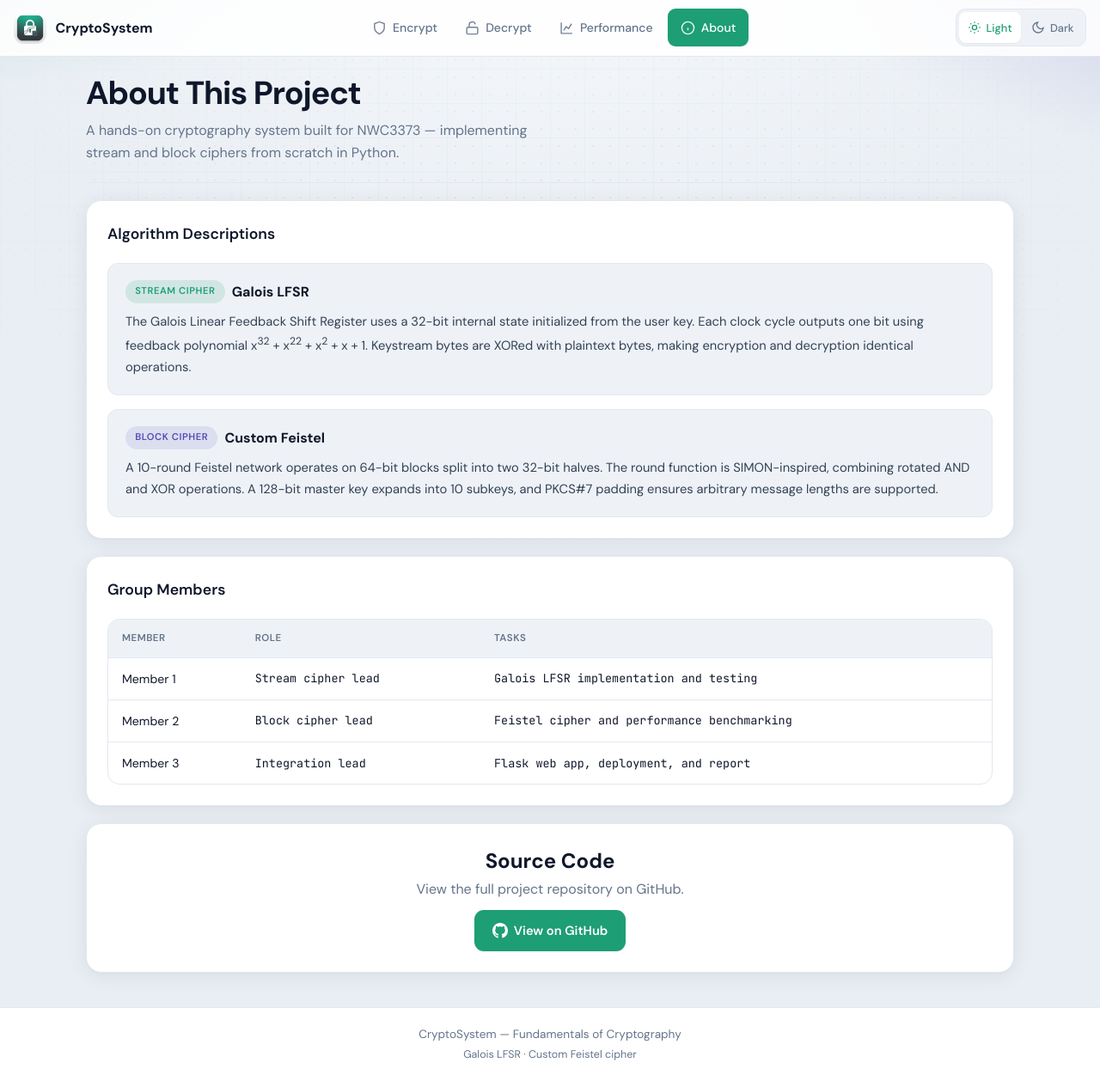
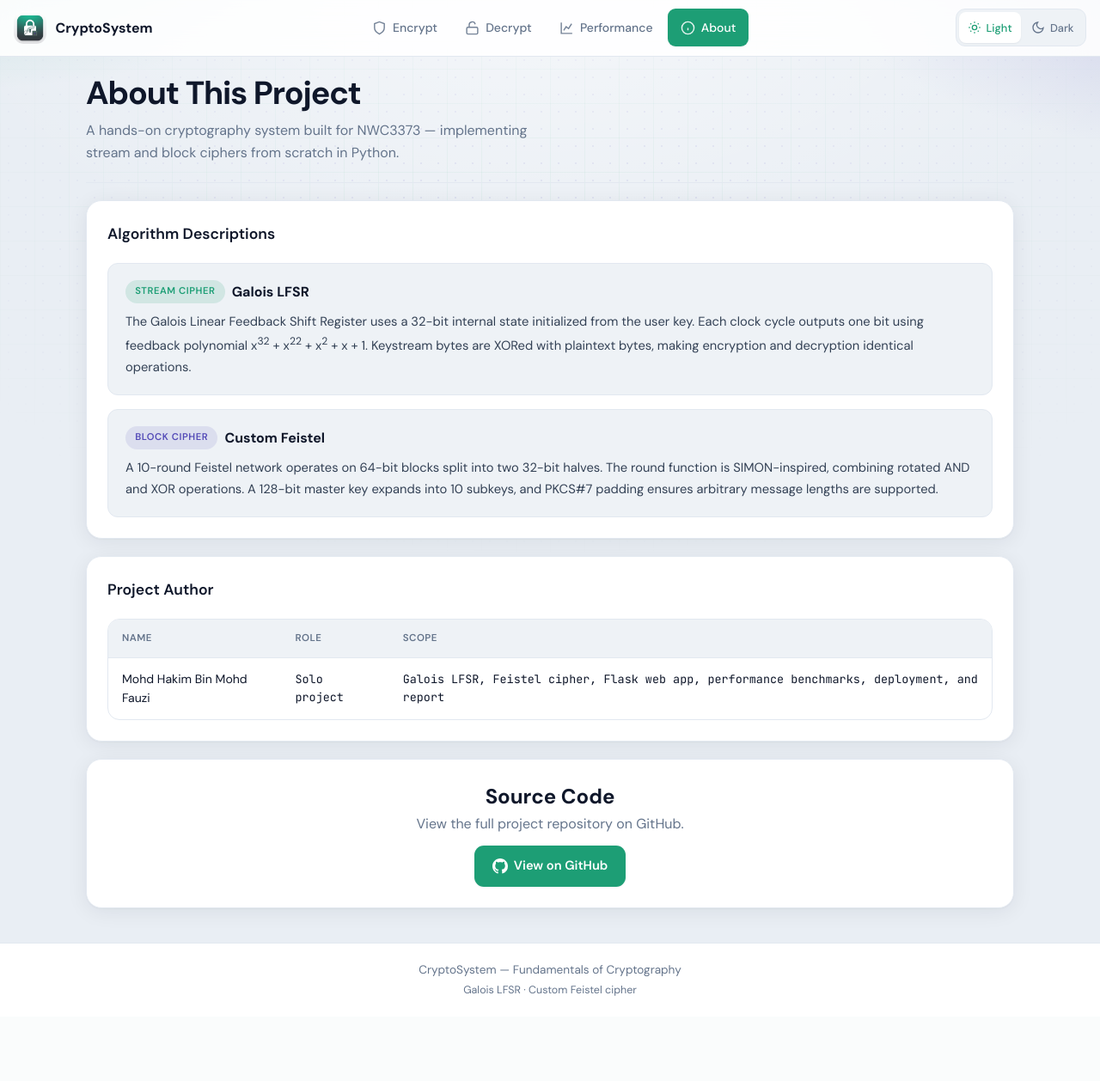
Before and after one commit to MohdHakimFz/cryptosystem-nwc3373, a Flask app: page /about in a window 1280 px wide. Shown: the whole page at 86% size. After the commit the page ends 1159 px from the top, so only its background shows below. Run offline with Flask 3, Linux system fonts and the light colour scheme.

Commit message:
Update About page and README for solo project author
Co-authored-by: Cursor <cursoragent@cursor.com>

```diff
--- a/templates/about.html
+++ b/templates/about.html
@@ -34,31 +34,21 @@
 </section>
 
 <section class="card">
-  <h2 class="section-title">Group Members</h2>
+  <h2 class="section-title">Project Author</h2>
   <div class="table-wrap">
     <table class="results-table">
       <thead>
         <tr>
-          <th>Member</th>
+          <th>Name</th>
           <th>Role</th>
-          <th>Tasks</th>
+          <th>Scope</th>
         </tr>
       </thead>
       <tbody>
         <tr>
-          <td>Member 1</td>
-          <td>Stream cipher lead</td>
-          <td>Galois LFSR implementation and testing</td>
-        </tr>
-        <tr>
-          <td>Member 2</td>
-          <td>Block cipher lead</td>
-          <td>Feistel cipher and performance benchmarking</td>
-        </tr>
-        <tr>
-          <td>Member 3</td>
-          <td>Integration lead</td>
-          <td>Flask web app, deployment, and report</td>
+          <td>Mohd Hakim Bin Mohd Fauzi</td>
+          <td>Solo project</td>
+          <td>Galois LFSR, Feistel cipher, Flask web app, performance benchmarks, deployment, and report</td>
         </tr>
       </tbody>
     </table>
```
Also changed, not shown: README.md.
